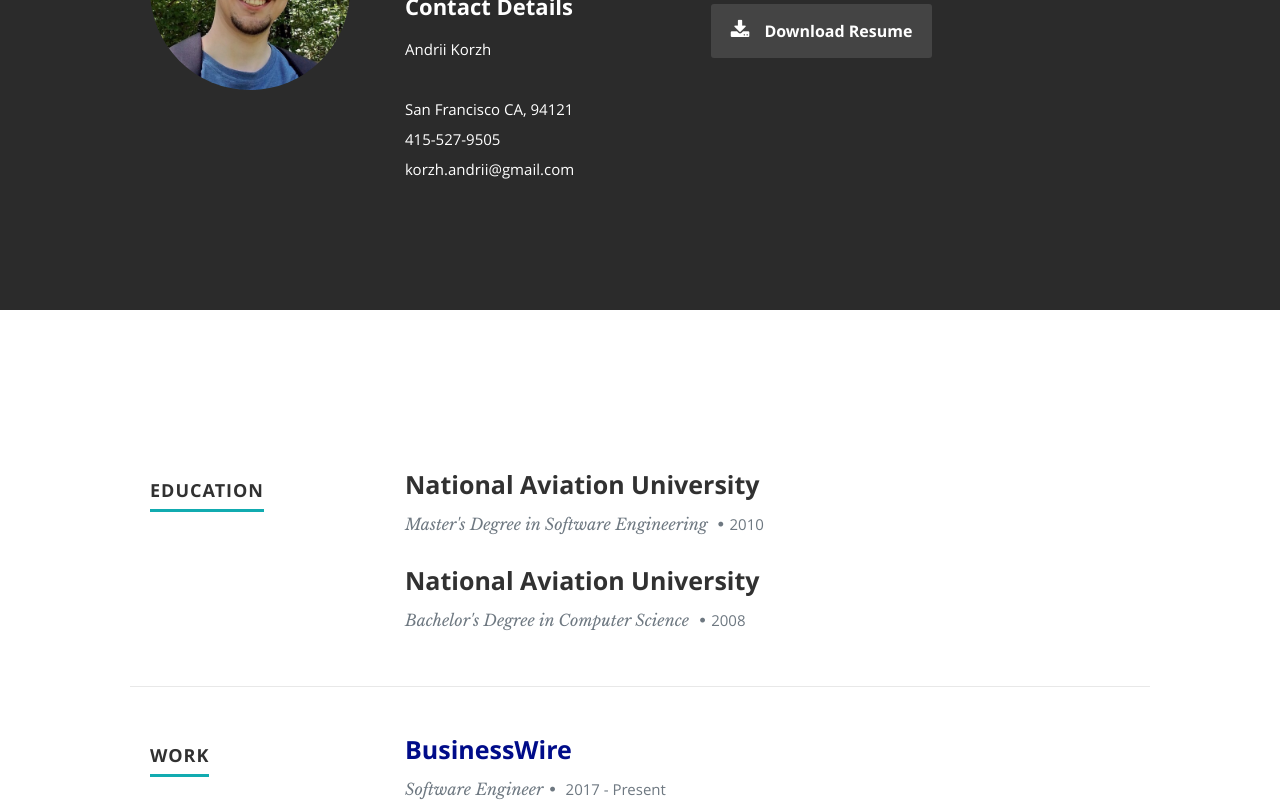
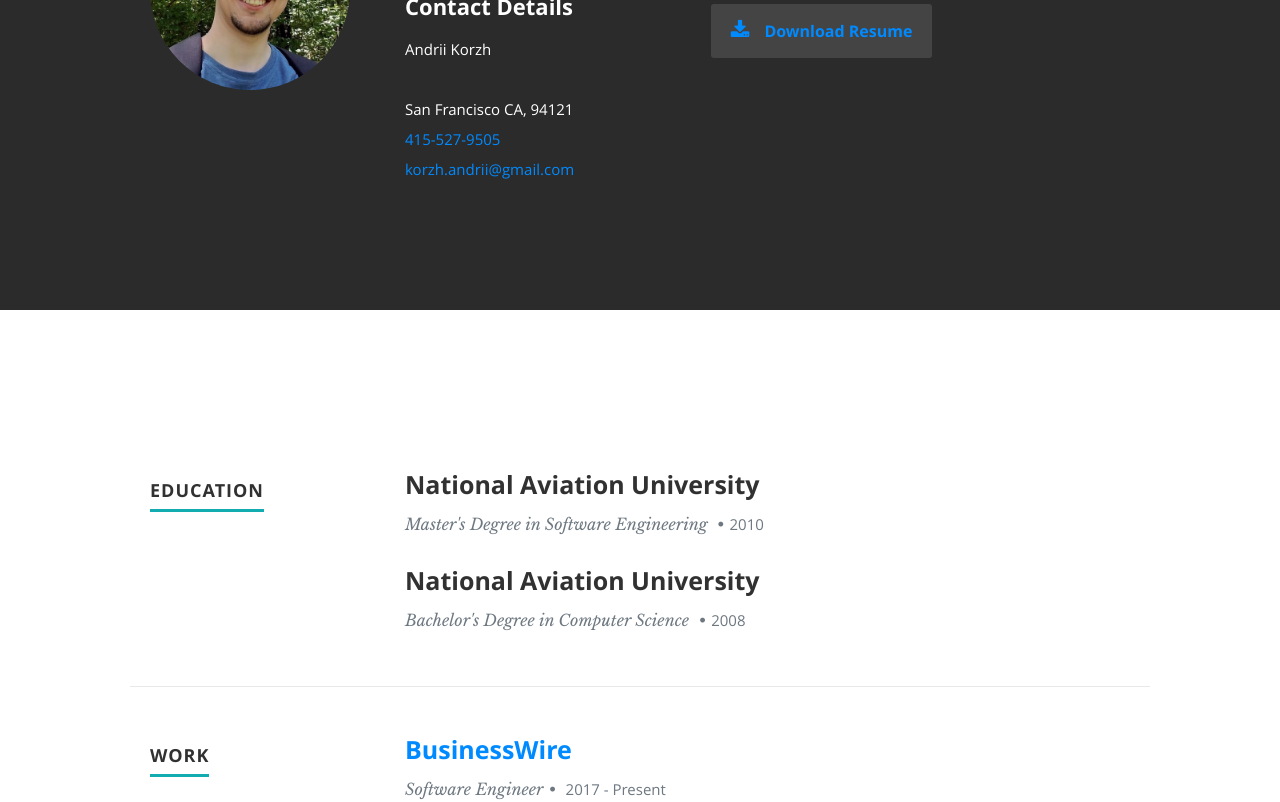
Before and after one commit to andrii-korzh/personal-website, a React (Create React App) app: page / in a window 1280 px wide. Shown: the part 1100-1902 px from the top of the page. Built offline with nearby package versions, Linux system fonts and the light colour scheme.

Commit message:
update color to blue for links(about and work)

```diff
--- a/public/css/layout.css
+++ b/public/css/layout.css
@@ -222,7 +222,7 @@ ul#nav li.current a {
 }
 
 #about a, #about a:visited {
-    color: #fff;
+    color: #008aff;
 }
 
 #about a:hover, #about a:focus {
@@ -287,7 +287,7 @@ ul#nav li.current a {
 }
 
 #resume a, #resume a:visited {
-    color: #000c89;
+    color: #008aff;
 }
 
 #resume a:hover, #resume a:focus {
```
